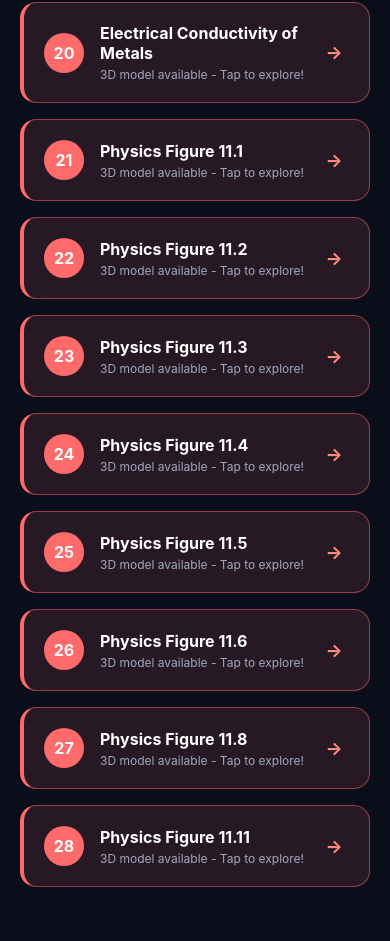
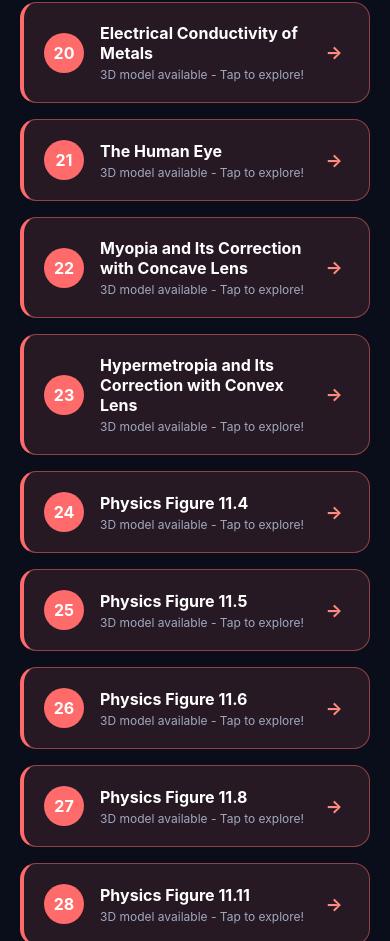
Before and after one commit to surajbelwal/SmartSciAr, a React Native app: screen /Physics in a window 390 px wide. Shown: the part 2463-3404 px from the top of the page. Built offline with nearby package versions, Linux system fonts and the light colour scheme.

Commit message:
Some more modifications

```diff
--- a/data/physicsData.js
+++ b/data/physicsData.js
@@ -321,49 +321,49 @@ export const physicsModels = {
 
   figure111: {
     id: "figure111",
-    title: "Physics Figure 11.1",
+    title: "The Human Eye",
     sketchfabUrl:
       "https://sketchfab.com/3d-models/figure-111-df7ccfbd24664b8c9ffb1055d8494850",
     embedUrl:
       "https://sketchfab.com/models/df7ccfbd24664b8c9ffb1055d8494850/embed",
     description: [
-      "• An introductory chapter 11 physics model, possibly demonstrating electromagnetic phenomena, electric fields, or magnetic field interactions.",
-      "• Shows the invisible electric or magnetic field patterns that surround charged particles and current-carrying conductors.",
-      "• Illustrates how field lines represent the direction and strength of electromagnetic fields in three-dimensional space.",
-      "• Demonstrates the fundamental forces that govern electrical devices, motors, generators, and electronic communication systems.",
-      "• Essential foundation for understanding all electrical technology, from simple circuits to complex electromagnetic devices and wireless communications.",
+      "• A detailed anatomical model of the human eye showing its optical components and how they work together to form clear images on the retina.",
+      "• Illustrates the eye's refractive elements: cornea, aqueous humor, crystalline lens, and vitreous humor that bend light to focus images.",
+      "• Shows the accommodation process where the ciliary muscles change lens curvature to focus on objects at different distances.",
+      "• Demonstrates how the iris controls light entry, the retina converts light to neural signals, and the optic nerve transmits visual information to the brain.",
+      "• Essential for understanding vision defects like myopia, hyperopia, astigmatism, and how corrective lenses and surgical procedures restore clear vision.",
     ],
   },
 
   figure112: {
     id: "figure112",
-    title: "Physics Figure 11.2",
+    title: "Myopia and Its Correction with Concave Lens",
     sketchfabUrl:
       "https://sketchfab.com/3d-models/figure-112-1417fbd0ed1e4a369fccfcfdd45f807f",
     embedUrl:
       "https://sketchfab.com/models/1417fbd0ed1e4a369fccfcfdd45f807f/embed",
     description: [
-      "• An electromagnetic physics model showing the interaction between electric and magnetic fields, demonstrating fundamental field relationships.",
-      "• Illustrates how moving electric charges create magnetic fields, and how changing magnetic fields can induce electric currents.",
-      "• Shows the unified nature of electromagnetic phenomena, where electricity and magnetism are different aspects of the same fundamental force.",
-      "• Demonstrates applications in electric motors, generators, transformers, and other devices that convert between electrical and mechanical energy.",
-      "• Critical for understanding electromagnetic induction, the principle behind most electrical power generation and many electronic devices.",
+      "• A detailed demonstration of myopia (near-sightedness) showing how the myopic eye focuses distant objects in front of the retina instead of on it.",
+      "• Illustrates the anatomical causes of myopia: either an elongated eyeball or excessive curvature of the cornea and lens system.",
+      "• Shows how parallel rays from distant objects converge before reaching the retina, creating blurred vision for far objects while near vision remains clear.",
+      "• Demonstrates the optical correction using a concave (diverging) lens that spreads incoming light rays before they enter the eye.",
+      "• Essential for understanding vision correction, eyeglass prescriptions, contact lenses, and refractive surgery procedures for myopia treatment.",
     ],
   },
 
   figure113: {
     id: "figure113",
-    title: "Physics Figure 11.3",
+    title: "Hypermetropia and Its Correction with Convex Lens",
     sketchfabUrl:
       "https://sketchfab.com/3d-models/figure-113-133d604eaa874f45a049df8d27b46002",
     embedUrl:
       "https://sketchfab.com/models/133d604eaa874f45a049df8d27b46002/embed",
     description: [
-      "• An electromagnetic model demonstrating advanced field interactions, possibly including electromagnetic wave generation or propagation.",
-      "• Shows how accelerating electric charges produce electromagnetic waves that travel through space at the speed of light.",
-      "• Illustrates the relationship between electric and magnetic field oscillations in electromagnetic waves, showing their perpendicular orientations.",
-      "• Demonstrates applications in radio, television, cell phone communications, and other wireless technologies that rely on electromagnetic waves.",
-      "• Essential for understanding how electromagnetic radiation carries energy and information across vast distances in space and communication systems.",
+      "• A detailed demonstration of hypermetropia (far-sightedness) showing how the hypermetropic eye focuses near objects behind the retina instead of on it.",
+      "• Illustrates the anatomical causes of hypermetropia: either a shortened eyeball or insufficient curvature of the cornea and lens system.",
+      "• Shows how light rays from near objects would converge beyond the retina, creating blurred vision for close objects while distant vision may remain clear.",
+      "• Demonstrates the optical correction using a convex (converging) lens that helps converge incoming light rays before they enter the eye.",
+      "• Essential for understanding vision correction, reading glasses, bifocals, progressive lenses, and refractive surgery procedures for hypermetropia treatment.",
     ],
   },
 
--- a/screens/PhysicsScreen.js
+++ b/screens/PhysicsScreen.js
@@ -112,17 +112,17 @@ export default function PhysicsScreen({ navigation }) {
       hasModel: true,
     },
     {
-      title: "Physics Figure 11.1",
+      title: "The Human Eye",
       modelId: "figure111",
       hasModel: true,
     },
     {
-      title: "Physics Figure 11.2",
+      title: "Myopia and Its Correction with Concave Lens",
       modelId: "figure112",
       hasModel: true,
     },
     {
-      title: "Physics Figure 11.3",
+      title: "Hypermetropia and Its Correction with Convex Lens",
       modelId: "figure113",
       hasModel: true,
     },
```
